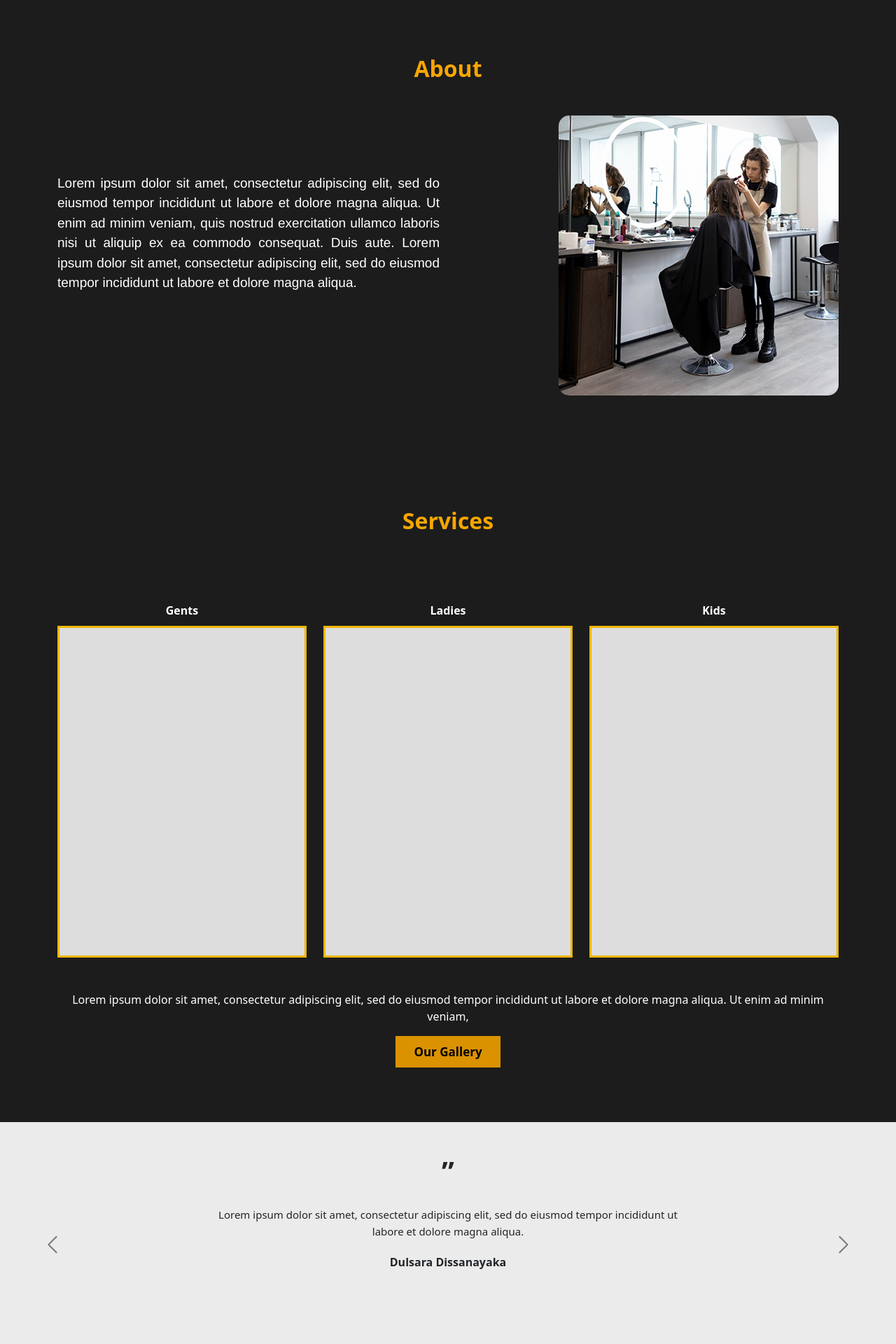
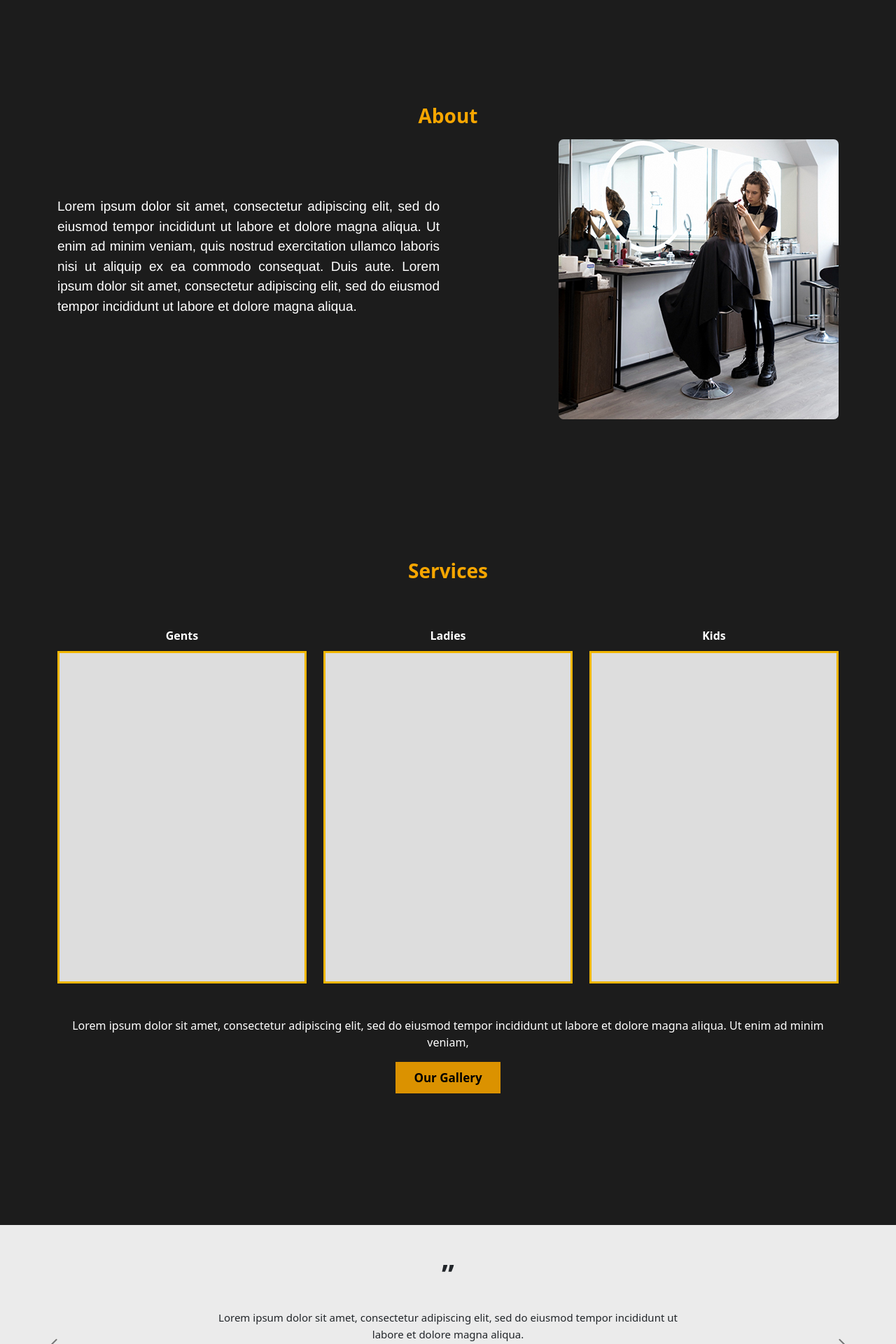
Before and after one commit to Dulsara2003/Saloon-project, a PHP site: page / in a window 1280 px wide. Shown: the part 801-2721 px from the top of the page at 70% size. Run offline with PHP 8.4, Linux system fonts and the light colour scheme.

Commit message:
Finalized css 2nd Level

```diff
--- a/saloon-site/all.css
+++ b/saloon-site/all.css
@@ -1,6 +1,51 @@
 .text-balance {
     text-align: justify;
 }
+
+
+.button {
+    height: 45px;
+    width: 150px;
+    font-size: 17px;
+    cursor: pointer;
+    font-weight: bold;
+    color: black;
+    border: none;
+    background-color: #db9200ff;
+    transition: background-color 0.3s, color 0.3s, transform 0.2s;
+}
+
+.button:hover {
+    color: white;
+    background-color: #f7a600;
+    transform: translateY(-3px);
+    box-shadow: 0 10px 25px rgba(0, 0, 0, 0.3);
+
+}
+
+
+@media (max-width: 768px) {
+
+    .button {
+        height: 35px;
+        width: 120px;
+        font-size: 14px;
+        cursor: pointer;
+        font-weight: bold;
+        color: black;
+        border: none;
+        background-color: #f7a600;
+        transition: background-color 0.3s, color 0.3s, transform 0.2s;
+    }
+}
+
+
+
+.rounded-image {
+    border-radius: 7px;
+}
+
+
 
 
 /* Fade-Up */
@@ -44,11 +89,13 @@
 /* Zoom In*/
 .zoom-in {
     opacity: 0;
-    transform: translateY(2px) scale(0.92); /* Very small movement & tiny zoom */
+    transform: translateY(2px) scale(0.92);
+    /* Very small movement & tiny zoom */
     transition: opacity 0.3s ease-in-out, transform 0.3s ease-in-out;
 }
 
 .zoom-in.fade-in {
     opacity: 1;
-    transform: translateY(0) scale(1); /* End normal */
+    transform: translateY(0) scale(1);
+    /* End normal */
 }
--- a/saloon-site/all.js
+++ b/saloon-site/all.js
@@ -11,7 +11,7 @@ document.addEventListener("DOMContentLoaded", () => {
             }
         });
     }, {
-        threshold: 0.5 // 50% visible
+        threshold: 0.1 // 50% visible
     });
 
     targets.forEach(target => observer.observe(target));
--- a/saloon-site/commentSection.php
+++ b/saloon-site/commentSection.php
@@ -10,7 +10,9 @@
     <link rel="stylesheet" href="all.css">
     <style>
         .comment-section {
-            padding: 30px 0;
+            padding: 40px 0;
+            margin-top: 100px;
+
         }
 
         .testimonial-slider {
--- a/saloon-site/index.php
+++ b/saloon-site/index.php
@@ -119,7 +83,9 @@
 
         /* About css */
         .about-section {
-            padding: 80px 0;
+            padding: 50px 0;
+            margin-top: 100px;
+
         }
 
         .about-title {
@@ -140,9 +106,6 @@
 
         }
 
-        .rounded-image {
-            border-radius: 15px;
-        }
 
 
         @media (max-width: 768px) {
@@ -165,7 +128,8 @@
 
         /* Services css */
         .services-section {
-            padding: 80px 0;
+            padding: 50px 0;
+            margin-top: 100px;
         }
 
         .gallery-card {
@@ -180,50 +144,18 @@
             margin: 0 auto;
         }
 
-        .our-gallery-btn {
-            height: 45px;
-            width: 150px;
-            font-size: 17px;
-            cursor: pointer;
-            font-weight: bold;
-            color: black;
-            border: none;
-            background-color: #db9200ff;
-            transition: background-color 0.3s, color 0.3s, transform 0.2s;
-        }
-
-        .our-gallery-btn:hover {
-            color: white;
-            background-color: #f7a600;
-            transform: translateY(-3px);
-            box-shadow: 0 10px 25px rgba(0, 0, 0, 0.3);
-            border: 1px solid #fcfcfc;
-        }
-
         .gallery-title {
             font-weight: bold;
             margin-bottom: 10px;
             color: white;
         }
 
-        @media (max-width: 768px) {
 
-            .our-gallery-btn {
-                height: 40px;
-                width: 120px;
-                font-size: 15px;
-                cursor: pointer;
-                font-weight: bold;
-                color: black;
-                border: none;
-                background-color: #f7a600;
-                transition: background-color 0.3s, color 0.3s, transform 0.2s;
-            }
-        }
 
         /* Contact css */
         .contact-section {
-            padding: 80px 0;
+            padding: 50px 0;
+            margin-top: 100px;
         }
 
         .contact-title {
@@ -309,7 +228,7 @@
                             <p class="mx-auto text-balance ">Lorem ipsum dolor sit amet, consectetur adipiscing elit, Lorem ipsum dolor sit amet, consectetur adipiscing elit.
                                 Lorem ipsum dolor sit amet, consectetur adipiscing elit, Lorem ipsum dolor sit amet, consectetur adipiscing elit.
                             </p>
-                            <button class="services-btn ">Our Services</button>
+                            <button class="button">Our Services</button>
                         </div>
                     </div>
 
@@ -325,7 +244,7 @@
                             <p class="mx-auto text-balance ">Lorem ipsum dolor sit amet, consectetur adipiscing elit, Lorem ipsum dolor sit amet, consectetur adipiscing elit.
                                 Lorem ipsum dolor sit amet, consectetur adipiscing elit, Lorem ipsum dolor sit amet, consectetur adipiscing elit.
                             </p>
-                            <button class="services-btn">Our Services</button>
+                            <button class="button">Our Services</button>
                         </div>
                     </div>
 
@@ -340,7 +259,7 @@
                             <p class="col-9 text-balance ">Lorem ipsum dolor sit amet, consectetur adipiscing elit, Lorem ipsum dolor sit amet, consectetur adipiscing elit.
                                 Lorem ipsum dolor sit amet, consectetur adipiscing elit, Lorem ipsum dolor sit amet, consectetur adipiscing elit.
                             </p>
-                            <button class="services-btn">Our Services</button>
+                            <button class="button">Our Services</button>
                         </div>
 
                     </div>
@@ -356,7 +275,7 @@
                             <p class="col-9 text-balance ">Lorem ipsum dolor sit amet, consectetur adipiscing elit, Lorem ipsum dolor sit amet, consectetur adipiscing elit.
                                 Lorem ipsum dolor sit amet, consectetur adipiscing elit, Lorem ipsum dolor sit amet, consectetur adipiscing elit.
                             </p>
-                            <button class="services-btn">Our Services</button>
+                            <button class="button">Our Services</button>
                         </div>
                     </div>
 
@@ -366,7 +285,7 @@
 
         <!-- 2nd Content (About) -->
         <div id="scrollspyHeading2" class="container about-section ">
-            <h2 class="text-center about-title mb-5 fade-up">About</h2>
+            <h3 class="text-center about-title mb-3 fade-up">About</h3>
             <div class="row align-items-center">
 
                 <div class="col-11 col-lg-6 mb-5 container">
@@ -391,7 +310,7 @@
         <div id="scrollspyHeading3" class=" services-section">
 
             <div class="container">
-                <h2 class="text-center about-title mb-5 fade-up ">Services</h2>
+                <h3 class="text-center about-title mb-3 fade-up ">Services</h3>
                 <div class="row align-items-center">
 
                     <div class="container py-5">
@@ -403,9 +322,9 @@
                                 </div>
                             </div>
 
-                            <div class="col-12 col-md-4 mb-4 fade-up ">
+                            <div class="col-12 col-md-4 mb-4  zoom-in ">
                                 <div class="gallery-title">Ladies</div>
-                                <div class="gallery-card zoom-in"></div>
+                                <div class="gallery-card"></div>
                             </div>
 
                             <div class="col-12 col-md-4 mb-4 fade-right">
@@ -422,7 +341,7 @@
                                     Lorem ipsum dolor sit amet, consectetur adipiscing elit, sed do eiusmod
                                     tempor incididunt ut labore et dolore magna aliqua. Ut enim ad minim veniam,
                                 </p>
-                                <button class="our-gallery-btn">Our Gallery</button>
+                                <button class="button">Our Gallery</button>
                             </div>
                         </div>
                     </div>
@@ -503,7 +422,7 @@
                                         <textarea class="form-control" placeholder="Your Message"></textarea>
                                     </div>
                                     <div class="col-12">
-                                        <button type="submit" class="btn send-btn">Send</button>
+                                        <button type="submit" class="button">Send</button>
                                     </div>
                                 </div>
                             </form>
--- a/saloon-site/product.css
+++ b/saloon-site/product.css
@@ -8,11 +8,6 @@
 
 }
 
-.rounded-image {
-  border-radius: 15px;
-  object-fit: cover;
-  height: 100%;
-}
 
 
 .product-content {
@@ -27,9 +22,6 @@
 
 }
 
-.rounded-image {
-    border-radius: 15px;
-}
 
 
 @media (max-width: 768px) {
```
Also changed, not shown: other parts of saloon-site/index.php (+1 -50 lines).
